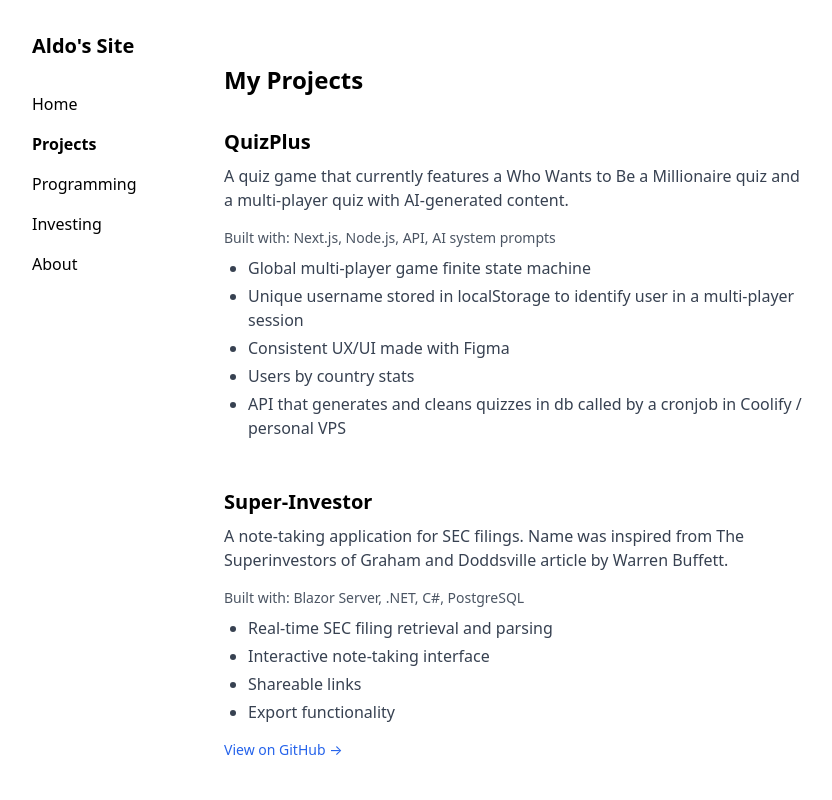
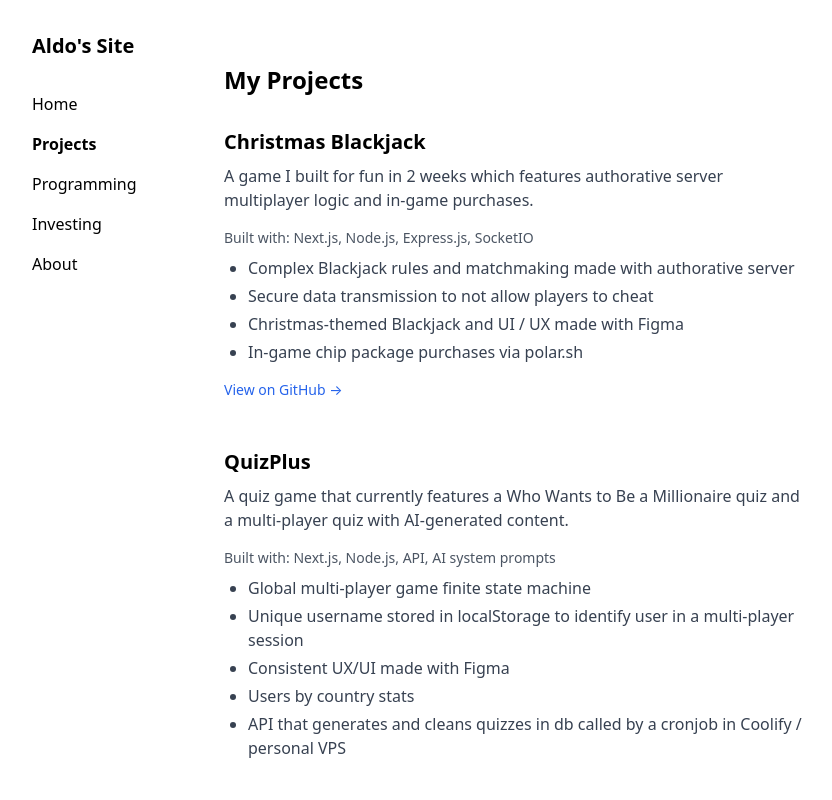
Before and after one commit to aldo-leka/website, a Next.js app: page /projects in a window 1280 px wide. Shown: the top 800 px of the page, without its empty margins (0-832 px from the left). Built offline with nearby package versions, Linux system fonts and the light colour scheme.

Commit message:
add blackjack

```diff
--- a/app/page.tsx
+++ b/app/page.tsx
@@ -14,6 +14,9 @@ export default async function HomePage() {
                 </p>
                 <p>
                     I might write about programming and investing sometimes on this site.
+                </p>
+                <p className="mt-4">
+                    Take a look at my projects <Link href="/projects" className="underline hover:text-gray-600">here</Link>.
                 </p>
             </div>
 
--- a/app/projects/page.tsx
+++ b/app/projects/page.tsx
@@ -1,6 +1,19 @@
 import Link from 'next/link'
 
 const projects = [
+    {
+        name: 'Christmas Blackjack',
+        url: 'https://blackjack.aldo.al',
+        github: 'https://github.com/aldo-leka/blackjack.js',
+        description: 'A game I built for fun in 2 weeks which features authorative server multiplayer logic and in-game purchases.',
+        tech: ['Next.js', 'Node.js', 'Express.js', 'SocketIO'],
+        features: [
+            'Complex Blackjack rules and matchmaking made with authorative server',
+            'Secure data transmission to not allow players to cheat',
+            'Christmas-themed Blackjack and UI / UX made with Figma',
+            'In-game chip package purchases via polar.sh',
+        ],
+    },
     {
         name: 'QuizPlus',
         url: 'https://www.quizplus.io',
@@ -53,7 +66,7 @@ export default function ProjectsPage() {
                             <h2 className="text-xl font-bold mb-2">
                                 {project.url ?
                                     <Link href={project.url} className="hover:underline" target="_blank"
-                                          rel="noopener noreferrer">
+                                        rel="noopener noreferrer">
                                         {project.name}
                                     </Link> :
                                     project.name
@@ -76,7 +89,7 @@ export default function ProjectsPage() {
                         {project.github &&
                             <div className="text-sm">
                                 <Link href={project.github} className="text-blue-600 hover:underline" target="_blank"
-                                      rel="noopener noreferrer">
+                                    rel="noopener noreferrer">
                                     View on GitHub →
                                 </Link>
                             </div>}
```
